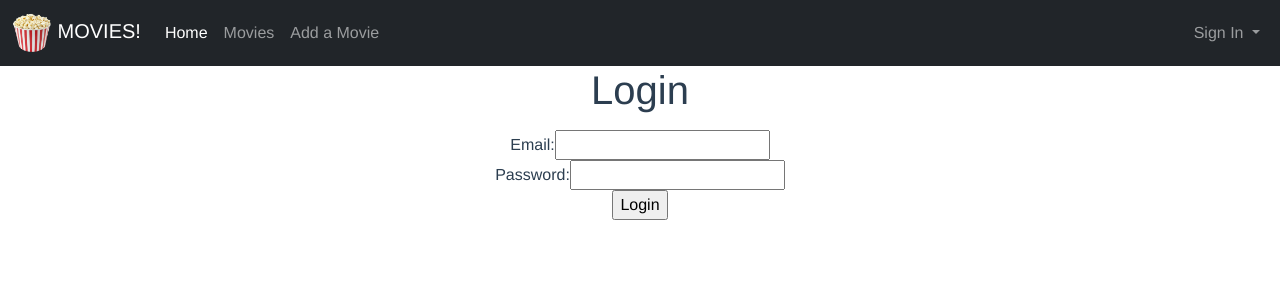
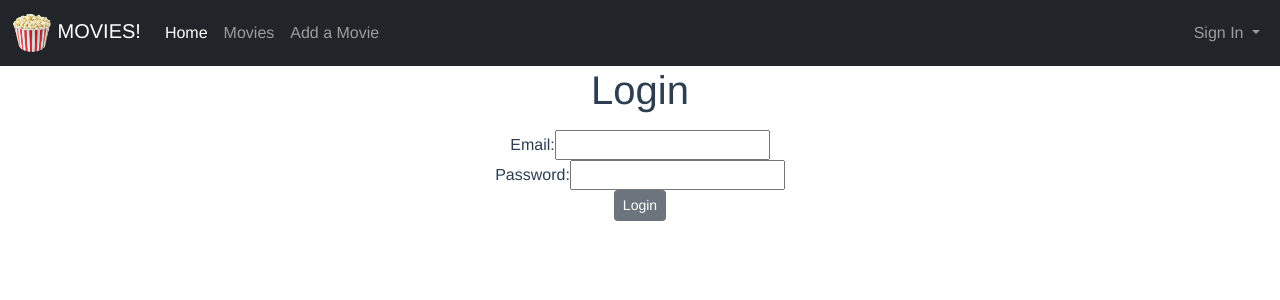
Before and after one commit to pgeliebter/movie-app-front-end, a Vue app: page /login in a window 1280 px wide. Shown: the top 300 px of the page. Built offline with nearby package versions, Linux system fonts and the light colour scheme.

Commit message:
makes somethings cuter

```diff
--- a/src/views/Login.vue
+++ b/src/views/Login.vue
@@ -14,7 +14,7 @@
         <label>Password:</label>
         <input type="password" v-model="newSessionParams.password" />
       </div>
-      <input id="login" type="submit" value="Login" />
+      <input class="btn btn-secondary btn-sm" id="login" type="submit" value="Login" />
     </form>
   </div>
 </template>
--- a/src/views/MoviesIndex.vue
+++ b/src/views/MoviesIndex.vue
@@ -12,7 +12,10 @@
           <li v-for="actor in movie.actors_hash" :key="actor.id">{{ actor.firstName }} {{ actor.lastName }}</li>
         </ul>
       </div>
-      <router-link v-bind:to="`/movies/${movie.id}`"><button>View Movie</button></router-link>
+      <router-link v-bind:to="`/movies/${movie.id}`">
+        <button type="button" class="btn btn-secondary">View Movie</button>
+      </router-link>
+      <hr class="mx-auto" width="50%" />
     </div>
   </div>
 </template>
--- a/src/views/MoviesShow.vue
+++ b/src/views/MoviesShow.vue
@@ -1,7 +1,5 @@
 <template>
   <div class="movies-show">
-    <input type="text" placeholder="Enter a Movie ID" v-model="movieId" />
-    <button v-on:click="showMovies()">Show Movie</button>
     <h2>Title: {{ movie.title }}</h2>
     <p>Plot: {{ movie.plot }}</p>
     <p>Year: {{ movie.year }}</p>
```
Also changed, not shown: src/App.vue (+0 -15 lines).
